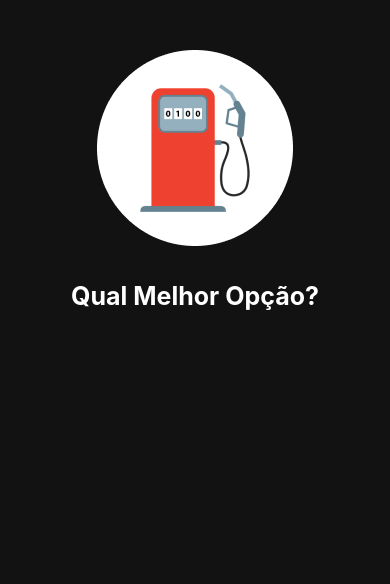
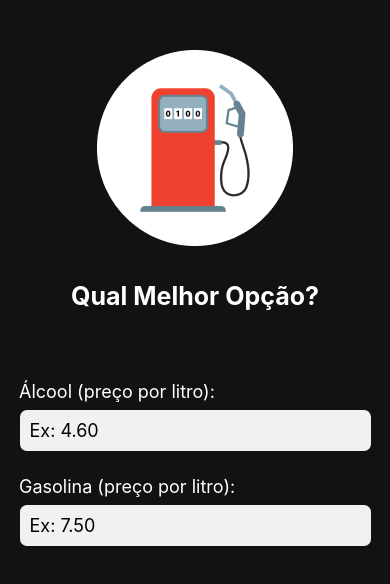
Before and after one commit to GuidoStocco/App_Gasolina, a React Native app: screen / in a window 390 px wide. Shown: the top 584 px of the page. Built offline with nearby package versions, Linux system fonts and the light colour scheme.

Commit message:
fazendo os campos de input de valores

```diff
--- a/App.js
+++ b/App.js
@@ -12,6 +12,20 @@ export default function App(){
       <View style={styles.img}>
           <Image source={img} style={styles.logo}/>
           <Text style={styles.imgText}>Qual Melhor Opção?</Text>
+      </View>
+
+      <View style={styles.areaCalculo}>
+        <View style={styles.areaInput}>
+          <Text style={styles.text}>Álcool (preço por litro):</Text>
+          <TextInput style={styles.input} placeholder='Ex: 4.60' onChangeText={(text) => {}}
+              keyboardType='numeric'/>
+        </View>
+
+        <View style={styles.areaInput}>
+          <Text style={styles.text}>Gasolina (preço por litro):</Text>
+          <TextInput style={styles.input} placeholder='Ex: 7.50' onChangeText={(text) => {}}
+            keyboardType='numeric'/>
+        </View>
       </View>
     </SafeAreaView>
   );
@@ -35,5 +49,26 @@ const styles = StyleSheet.create({
     fontSize: 25,
     color:'#fff',
     fontWeight: 'bold'
+  },
+  areaCalculo:{
+    marginTop: 70,
+  },
+  text:{
+    color:"#fff",
+    fontSize: 18,
+    marginLeft: 19,
+    marginBottom: 8
+  },
+  areaInput:{
+    width: '100%',
+    marginBottom: 25
+  },
+  input:{
+    width: '90%',
+    backgroundColor: '#f1f1f1',
+    borderRadius: 7,
+    padding: 10,
+    fontSize: 18,
+    alignSelf: 'center'
   }
 })
```
